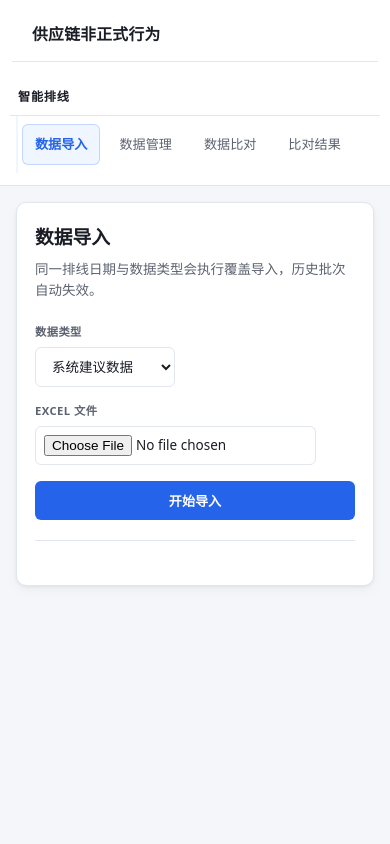
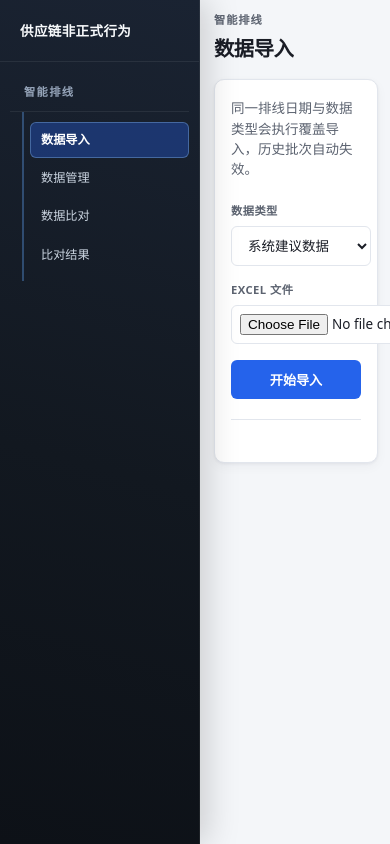
Before and after one commit to immtt/my-cursor-project, a plain HTML site: page frontend/index.html in a window 390 px wide. Drawn offline with Linux system fonts and the light colour scheme.

Commit message:
feat: 固定左右分栏布局与深色左侧导航工作区
Made-with: Cursor

```diff
--- a/frontend/index.html
+++ b/frontend/index.html
@@ -33,6 +33,10 @@
         </nav>
       </aside>
       <div class="app-main">
+        <header class="workspace-header">
+          <p class="workspace-header__crumb">智能排线</p>
+          <p class="workspace-header__title" id="workspace-page-title">工作台</p>
+        </header>
         <main id="app" class="main-card" aria-live="polite"></main>
       </div>
     </div>
--- a/frontend/src/main.js
+++ b/frontend/src/main.js
@@ -18,6 +18,11 @@ function syncNav() {
     const active = base === r || (base === "#route-map" && r === "#result");
     el.classList.toggle("is-active", active);
   });
+}
+
+function setWorkspaceTitle(title) {
+  const el = document.getElementById("workspace-page-title");
+  if (el) el.textContent = title;
 }
 
 function loadAmapScript(key, securityJsCode) {
@@ -72,19 +77,31 @@ function overviewSection(o) {
 
 function route() {
   const hash = window.location.hash || "#import";
-  if (hash.startsWith("#route-map")) renderRouteMap();
-  else if (hash === "#import") renderImport();
-  else if (hash === "#data") renderData();
-  else if (hash === "#compare") renderCompare();
-  else if (hash === "#result") renderResult();
-  else renderImport();
+  if (hash.startsWith("#route-map")) {
+    renderRouteMap();
+    setWorkspaceTitle("路线地图");
+  } else if (hash === "#import") {
+    renderImport();
+    setWorkspaceTitle("数据导入");
+  } else if (hash === "#data") {
+    renderData();
+    setWorkspaceTitle("数据管理");
+  } else if (hash === "#compare") {
+    renderCompare();
+    setWorkspaceTitle("数据比对");
+  } else if (hash === "#result") {
+    renderResult();
+    setWorkspaceTitle("比对结果");
+  } else {
+    renderImport();
+    setWorkspaceTitle("数据导入");
+  }
   syncNav();
 }
 
 function renderImport() {
   app.innerHTML = `
     <div class="page-head">
-      <h2>数据导入</h2>
       <p>同一排线日期与数据类型会执行覆盖导入，历史批次自动失效。</p>
     </div>
     <div class="toolbar">
@@ -127,7 +144,6 @@ function renderImport() {
 function renderData() {
   app.innerHTML = `
     <div class="page-head">
-      <h2>数据管理</h2>
       <p>当前 MVP 仅支持通过导入覆盖数据；列表维护能力可在后续版本接入。</p>
     </div>
     <div class="empty-hint">如需查看或导出明细，请使用「比对结果」页或连接数据库。</div>`;
@@ -136,7 +152,6 @@ function renderData() {
 function renderCompare() {
   app.innerHTML = `
     <div class="page-head">
-      <h2>数据比对</h2>
       <p>将按所选排线日对手动数据做补算（若需要），再执行系统与手工匹配并写入结果。</p>
     </div>
     <div class="toolbar">
@@ -176,7 +191,6 @@ function renderCompare() {
 function renderResult() {
   app.innerHTML = `
     <div class="page-head">
-      <h2>比对结果</h2>
       <p>按日期查看概览与明细，可导出 CSV；每行可打开路线地图对照轨迹。</p>
     </div>
     <div class="toolbar">
@@ -278,7 +292,6 @@ function renderRouteMap() {
   const rid = routeMapIdFromHash();
   app.innerHTML = `
     <div class="page-head">
-      <h2>路线地图</h2>
       <p>蓝色为系统建议路线，红色虚线为手工路线；图例与关键点序号见地图。</p>
     </div>
     <div class="map-layout">
--- a/frontend/src/theme.css
+++ b/frontend/src/theme.css
@@ -15,6 +15,13 @@
   --radius-sm: 6px;
   --shadow: 0 1px 3px rgba(15, 23, 42, 0.06), 0 4px 12px rgba(15, 23, 42, 0.04);
   --font: "PingFang SC", "Hiragino Sans GB", "Microsoft YaHei", system-ui, sans-serif;
+  /* 左右结构 · 左侧导航 */
+  --sidebar-bg: linear-gradient(195deg, #1a2332 0%, #121820 55%, #0d1117 100%);
+  --sidebar-text: #e2e8f0;
+  --sidebar-muted: #94a3b8;
+  --sidebar-border: rgba(255, 255, 255, 0.07);
+  --sidebar-active-bg: rgba(37, 99, 235, 0.35);
+  --sidebar-hover-bg: rgba(255, 255, 255, 0.06);
 }
 
 *,
@@ -36,36 +43,46 @@ body {
   line-height: 1.5;
 }
 
-/* 外壳：左侧菜单 + 右侧主区 */
+/* 外壳：始终左右分栏（左侧导航 + 右侧工作区） */
 .app-shell {
   display: flex;
+  flex-direction: row;
+  align-items: stretch;
   min-height: 100vh;
-  align-items: stretch;
+  width: 100%;
 }
 
 .sidebar {
-  width: 248px;
+  width: 264px;
   flex-shrink: 0;
-  background: var(--surface);
-  border-right: 1px solid var(--border);
+  position: sticky;
+  top: 0;
+  align-self: flex-start;
+  height: 100vh;
+  overflow-x: hidden;
+  overflow-y: auto;
+  background: var(--sidebar-bg);
+  color: var(--sidebar-text);
+  border-right: 1px solid var(--sidebar-border);
   display: flex;
   flex-direction: column;
-  padding: 20px 0 24px;
-  box-shadow: 2px 0 12px rgba(15, 23, 42, 0.04);
+  padding: 0 0 20px;
+  box-shadow: 6px 0 32px rgba(0, 0, 0, 0.18);
+  z-index: 20;
 }
 
 .sidebar__brand {
-  padding: 8px 20px 20px;
-  margin: 0 16px 8px;
-  border-bottom: 1px solid var(--border);
+  padding: 22px 20px 20px;
+  margin: 0 0 4px;
+  border-bottom: 1px solid var(--sidebar-border);
 }
 
 .sidebar__brand-title {
-  font-size: 1.05rem;
+  font-size: 1.02rem;
   font-weight: 700;
-  color: var(--text);
-  line-height: 1.35;
-  letter-spacing: 0.02em;
+  color: #f8fafc;
+  line-height: 1.4;
+  letter-spacing: 0.03em;
 }
 
 .sidebar-nav-wrap {
@@ -76,17 +93,18 @@ body {
 }
 
 .nav-group {
-  margin: 0 12px;
+  margin: 0 10px;
 }
 
 .nav-group__title {
   margin: 0;
-  padding: 10px 12px 8px;
-  font-size: 0.8125rem;
+  padding: 14px 14px 10px;
+  font-size: 0.75rem;
   font-weight: 700;
-  color: var(--text);
-  letter-spacing: 0.06em;
-  border-bottom: 1px solid var(--border);
+  color: var(--sidebar-muted);
+  letter-spacing: 0.12em;
+  text-transform: uppercase;
+  border-bottom: 1px solid var(--sidebar-border);
 }
 
 .sidebar-nav {
@@ -99,40 +117,64 @@ body {
 }
 
 .sidebar-nav--level2 {
-  padding-left: 4px;
-  margin-left: 10px;
-  border-left: 2px solid var(--primary-soft);
+  padding-left: 6px;
+  margin-left: 12px;
+  border-left: 2px solid rgba(96, 165, 250, 0.35);
 }
 
 .sidebar-nav__link.nav-tab {
   display: block;
-  padding: 9px 12px 9px 14px;
+  padding: 10px 12px 10px 14px;
   border-radius: var(--radius-sm);
   font-size: 0.875rem;
   font-weight: 500;
-  color: var(--text-secondary);
+  color: #cbd5e1;
   text-decoration: none;
   border: 1px solid transparent;
   transition: background 0.15s, color 0.15s, border-color 0.15s;
 }
 
 .sidebar-nav__link.nav-tab:hover {
-  color: var(--text);
-  background: rgba(37, 99, 235, 0.06);
+  color: #f8fafc;
+  background: var(--sidebar-hover-bg);
 }
 
 .sidebar-nav__link.nav-tab.is-active {
-  color: var(--primary);
-  background: var(--primary-soft);
-  border-color: rgba(37, 99, 235, 0.22);
+  color: #fff;
+  background: var(--sidebar-active-bg);
+  border-color: rgba(147, 197, 253, 0.35);
   font-weight: 600;
 }
 
+/* 右侧工作区：浅底 + 内容卡片 */
 .app-main {
   flex: 1;
   min-width: 0;
-  padding: 24px 28px 40px;
+  min-height: 100vh;
+  padding: 20px 28px 40px 32px;
   overflow-x: hidden;
+  background: var(--bg);
+}
+
+.workspace-header {
+  margin-bottom: 16px;
+}
+
+.workspace-header__crumb {
+  margin: 0 0 4px;
+  font-size: 0.75rem;
+  font-weight: 600;
+  letter-spacing: 0.08em;
+  text-transform: uppercase;
+  color: var(--text-secondary);
+}
+
+.workspace-header__title {
+  margin: 0;
+  font-size: 1.35rem;
+  font-weight: 700;
+  color: var(--text);
+  letter-spacing: -0.02em;
 }
 
 .main-card {
@@ -444,58 +486,37 @@ select:focus {
   text-decoration: underline;
 }
 
-@media (max-width: 720px) {
-  .app-shell {
-    flex-direction: column;
+/* 窄屏仍保持左右栏，仅压缩侧栏与内边距（避免出现「菜单跑到上面」） */
+@media (max-width: 900px) {
+  .sidebar {
+    width: 220px;
   }
 
+  .app-main {
+    padding: 16px 18px 32px 20px;
+  }
+}
+
+@media (max-width: 640px) {
   .sidebar {
-    width: 100%;
-    border-right: none;
-    border-bottom: 1px solid var(--border);
-    box-shadow: none;
-    padding: 16px 0 12px;
+    width: 200px;
   }
 
-  .sidebar__brand {
-    margin: 0 12px 12px;
-    padding-bottom: 16px;
-  }
-
-  .nav-group {
-    margin: 0 10px;
-  }
-
-  .nav-group__title {
-    padding-left: 8px;
-    padding-right: 8px;
-  }
-
-  .sidebar-nav--level2 {
-    margin-left: 6px;
-    border-left-width: 2px;
-  }
-
-  .sidebar-nav {
-    flex-direction: row;
-    flex-wrap: wrap;
-    padding: 8px 4px 8px;
-    gap: 6px;
+  .sidebar__brand-title {
+    font-size: 0.9rem;
   }
 
   .sidebar-nav__link.nav-tab {
-    flex: 1 1 auto;
-    min-width: calc(50% - 6px);
-    text-align: center;
-    padding: 10px 12px;
+    font-size: 0.8125rem;
+    padding: 8px 10px;
   }
 
   .app-main {
-    padding: 16px 16px 32px;
+    padding: 12px 12px 28px 14px;
   }
 
   .main-card {
-    padding: 20px 18px;
+    padding: 18px 16px;
   }
 
   .toolbar .btn {
```
